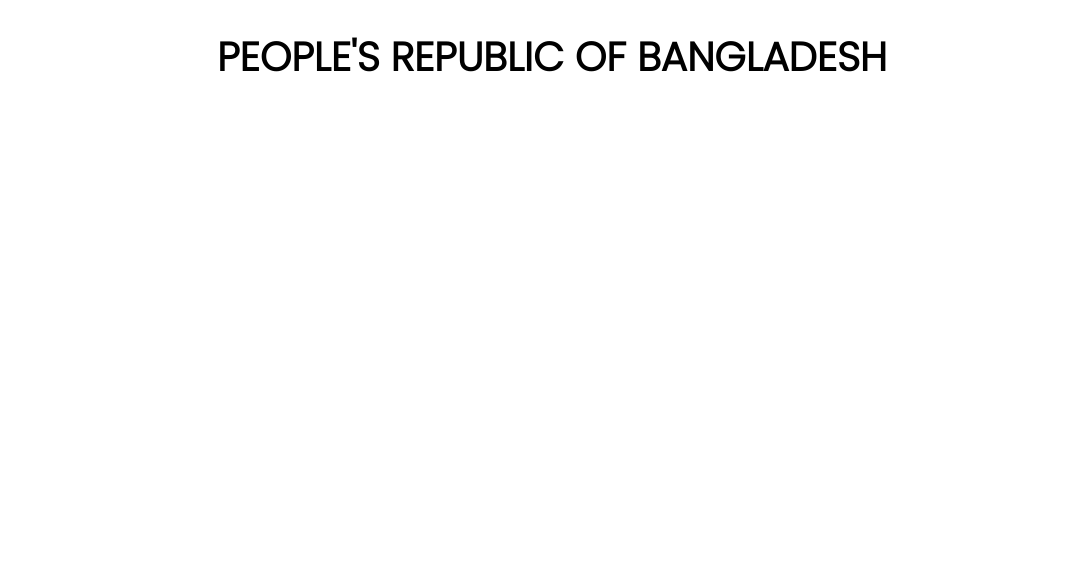
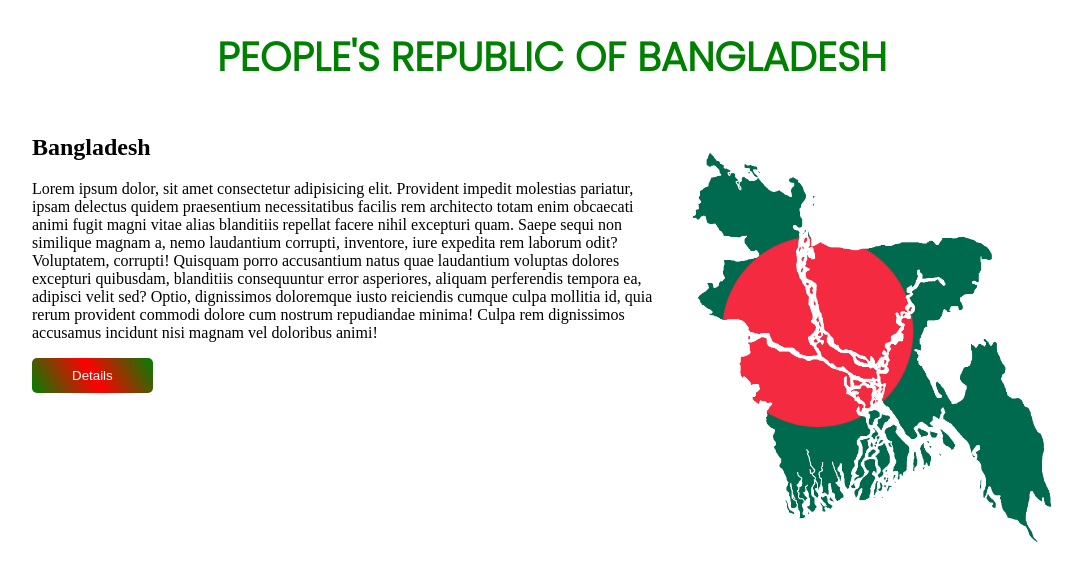
Before and after one commit to Sabik52/bagladesh-project, a plain HTML site: page index.html in a window 1280 px wide. Shown: the whole page, without its empty margins (88-1170 px from the left). Drawn offline with Linux system fonts and the light colour scheme.

Commit message:
section one added

```diff
--- a/index.html
+++ b/index.html
@@ -15,8 +15,26 @@
 
 
 <body>
-    <h1>PEOPLE'S REPUBLIC OF BANGLADESH</h1>
+    <h1 class="heading">PEOPLE'S REPUBLIC OF BANGLADESH</h1>
 
+    <section class="heading-content">
+        <div class="left-section">
+            <h1>Bangladesh</h1>
+            <p>Lorem ipsum dolor, sit amet consectetur adipisicing elit. Provident impedit molestias pariatur, ipsam
+                delectus quidem praesentium necessitatibus facilis rem architecto totam enim obcaecati animi fugit magni
+                vitae alias blanditiis repellat facere nihil excepturi quam. Saepe sequi non similique magnam a, nemo
+                laudantium corrupti, inventore, iure expedita rem laborum odit? Voluptatem, corrupti! Quisquam porro
+                accusantium natus quae laudantium voluptas dolores excepturi quibusdam, blanditiis consequuntur error
+                asperiores, aliquam perferendis tempora ea, adipisci velit sed? Optio, dignissimos doloremque iusto
+                reiciendis cumque culpa mollitia id, quia rerum provident commodi dolore cum nostrum repudiandae minima!
+                Culpa rem dignissimos accusamus incidunt nisi magnam vel doloribus animi!</p>
+            <button>Details</button>
+        </div>
+        <div class="image">
+            <img src="image/map.png" alt="">
+        </div>
+
+    </section>
 </body>
 
 </html>
--- a/style.css
+++ b/style.css
@@ -3,10 +3,35 @@
     padding: 0;
 
 }
-h1{
+.heading{
     text-align: center;
     font-family: 'Poppins', sans-serif;
     font-size: 40px;
     font-weight: 700;
+    color: green;
 
 }
+.heading-content{
+    display: flex;
+    justify-content: center;
+    margin-bottom: 10px;
+
+
+
+}
+.image img{
+    width: 400px;
+    margin-right: 5%;
+
+}
+.left-section{
+    width: 50%;
+}
+button{
+    background-image: linear-gradient(60deg, green, red, green);
+    padding: 10px 40px ;
+    border: none;
+    border-radius: 5px;
+    color: white;
+    font-weight: 500;
+}
```
